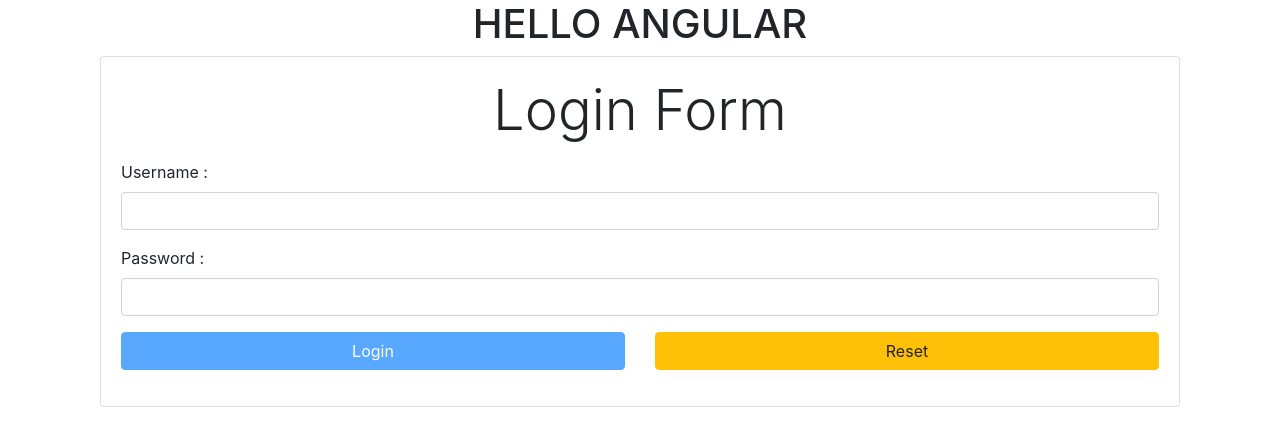
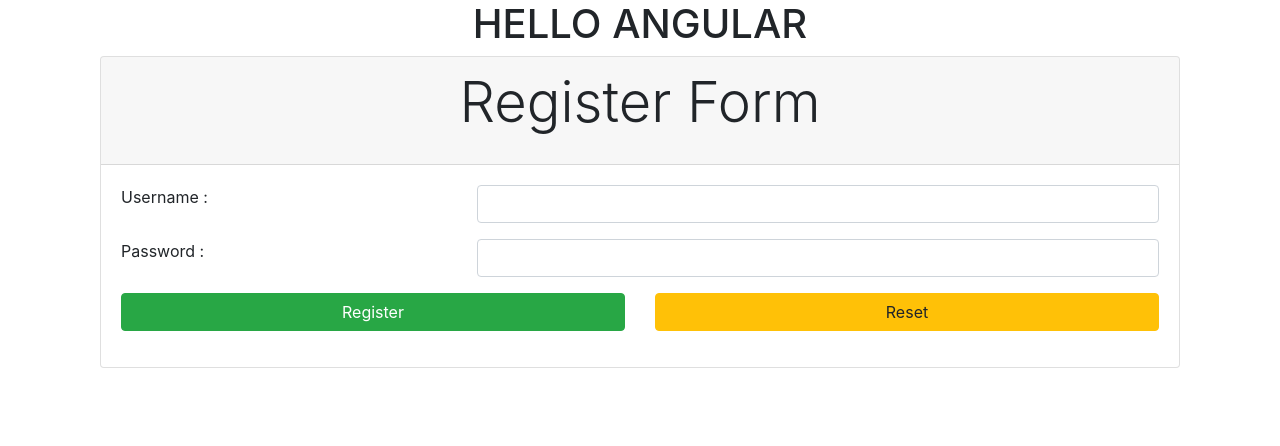
Before and after one commit to synergy2411/sbi-users-app, an Angular app: page / in a window 1280 px wide. Shown: the top 446 px of the page. Built offline with nearby package versions, Linux system fonts and the light colour scheme.

Commit message:
model driven form added

```diff
--- a/src/app/app.component.html
+++ b/src/app/app.component.html
@@ -2,7 +2,9 @@
   <h1 class="text-center">HELLO ANGULAR</h1>
 
 
-  <app-login></app-login>
+  <app-register></app-register>
+
+  <!-- <app-login></app-login> -->
 
   <!-- <app-pipe-demo></app-pipe-demo> -->
 
--- a/src/app/app.module.ts
+++ b/src/app/app.module.ts
@@ -1,6 +1,6 @@
 import { BrowserModule } from '@angular/platform-browser';
 import { NgModule } from '@angular/core';
-import { FormsModule } from '@angular/forms';
+import { FormsModule, ReactiveFormsModule } from '@angular/forms';
 
 import { AppComponent } from './app.component';
 import { UsersComponent } from './components/users/users.component';
@@ -13,6 +13,7 @@ import { PipeDemoComponent } from './components/pipe-demo/pipe-demo.component';
 import { CountryCodePipe } from './pipes/country-code.pipe';
 import { FilterPipe } from './pipes/filter.pipe';
 import { LoginComponent } from './components/auth/login/login.component';
+import { RegisterComponent } from './components/auth/register/register.component';
 
 @NgModule({
   declarations: [     // Components, Pipes & Directives
@@ -23,10 +24,11 @@ import { LoginComponent } from './components/auth/login/login.component';
     PipeDemoComponent,
     CountryCodePipe,
     FilterPipe,
-    LoginComponent
+    LoginComponent,
+    RegisterComponent
   ],
   imports: [          // Modules - Built-in / Custom
-    BrowserModule, FormsModule
+    BrowserModule, FormsModule, ReactiveFormsModule
   ],
   providers: [],      // Services
   bootstrap: [AppComponent]
--- a/src/app/components/auth/login/login.component.html
+++ b/src/app/components/auth/login/login.component.html
@@ -7,7 +7,16 @@
         <div class="form-group">
           <label for="username">Username : </label>
           <input type="email" class="form-control"
-            name="username" ngModel minlength="6" email required/>
+            name="username" minlength="6" email required ngModel/>
+
+          <!-- <input type="email" class="form-control" [(ngModel)] = "username"
+            name="username" minlength="6" email required #username1 = "ngModel"/>
+
+            <div *ngIf="username1.errors">
+              ERROR MSG - {{ username1.errors | json}}
+            </div> -->
+
+
         </div>
         <!-- Password -->
         <div class="form-group">
--- a/src/app/components/auth/login/login.component.ts
+++ b/src/app/components/auth/login/login.component.ts
@@ -7,6 +7,8 @@ import { NgForm } from '@angular/forms';
   styleUrls: ['./login.component.css']
 })
 export class LoginComponent implements OnInit {
+
+  username : string = "";
 
   onLogin(f : NgForm){
     console.log(f);
--- /dev/null
+++ b/src/app/components/auth/register/register.component.css
@@ -0,0 +1,12 @@
+.ng-dirty.ng-valid[name="username"]{
+  border-bottom: 2px green solid;
+}
+.ng-dirty.ng-invalid[name="username"]{
+  border-bottom: 2px red solid;
+}
+.ng-dirty.ng-valid[name="password"]{
+  border-bottom: 2px green solid;
+}
+.ng-dirty.ng-invalid[name="password"]{
+  border-bottom: 2px red solid;
+}
--- /dev/null
+++ b/src/app/components/auth/register/register.component.html
@@ -0,0 +1,51 @@
+<div class="container">
+  <div class="card">
+    <div class="card-header">
+      <p class="display-4 text-center">
+        Register Form
+      </p>
+    </div>
+    <div class="card-body">
+
+      <form [formGroup] = "registerForm">
+        <!-- Username -->
+        <div class="form-group">
+          <div class="row">
+            <div class="col-4">
+              <label for="username">Username : </label>
+            </div>
+            <div class="col-8">
+              <input type="text" name="username" class="form-control"
+                [formControl] = "username">
+            </div>
+          </div>
+        </div>
+        <!-- Password -->
+        <div class="form-group">
+          <div class="row">
+            <div class="col-4">
+              <label for="password">Password : </label>
+            </div>
+            <div class="col-8">
+              <input type="password" name="password" class="form-control"
+              [formControl]="password">
+            </div>
+          </div>
+        </div>
+        <!-- Buttons -->
+        <div class="form-group">
+          <div class="row">
+            <div class="col-6">
+              <button class="btn btn-success btn-block"
+               (click) = "onRegister()">Register</button>
+            </div>
+            <div class="col-6">
+              <button class="btn btn-warning btn-block"
+                (click) = "onReset()">Reset</button>
+            </div>
+          </div>
+        </div>
+      </form>
+    </div>
+  </div>
+</div>
--- /dev/null
+++ b/src/app/components/auth/register/register.component.ts
@@ -0,0 +1,33 @@
+import { Component, OnInit } from '@angular/core';
+import { FormControl, FormGroup, FormBuilder } from '@angular/forms';
+
+@Component({
+  selector: 'app-register',
+  templateUrl: './register.component.html',
+  styleUrls: ['./register.component.css']
+})
+export class RegisterComponent implements OnInit {
+
+  username = new FormControl('');
+  password = new FormControl('');
+  registerForm : FormGroup;
+
+  constructor(private fb : FormBuilder) {
+    this.registerForm = this.fb.group({
+      uname : this.username,
+      pwd : this.password
+    })
+  }
+
+  onRegister(){
+    console.log(this.registerForm);
+  }
+
+  onReset(){
+    this.registerForm.reset();
+  }
+
+  ngOnInit(): void {
+  }
+
+}
```
